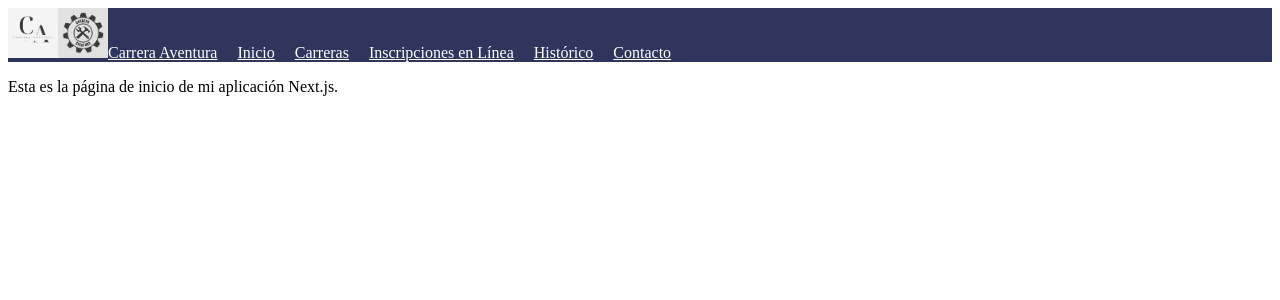
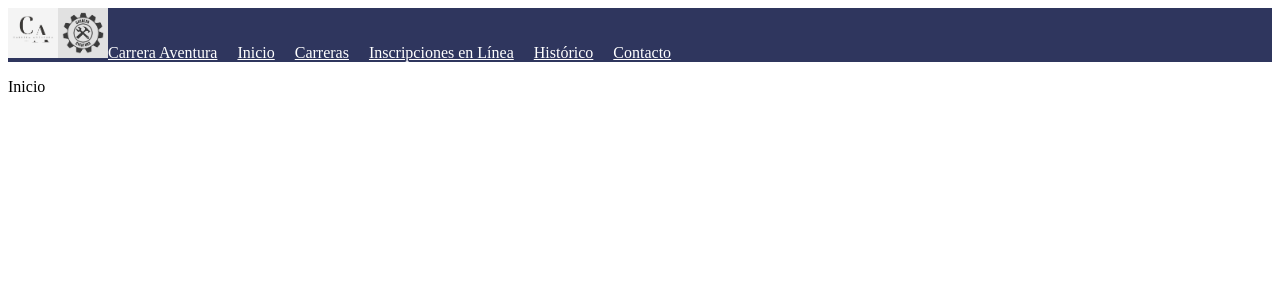
Before and after one commit to ulisesten/nextjs-project1, a Next.js app: page / in a window 1280 px wide. Shown: the top 300 px of the page. Built offline with nearby package versions, Linux system fonts and the light colour scheme.

Commit message:
Fix: contenido de la pagina inicio

```diff
--- a/pages/index.js
+++ b/pages/index.js
@@ -6,7 +6,7 @@ const HomePage = () => {
   return (
     <div>
       <Nav />
-      <p>Esta es la página de inicio de mi aplicación Next.js.</p>
+      <p>Inicio</p>
     </div>
   );
 };
--- a/pages/inscripciones/index.js
+++ b/pages/inscripciones/index.js
@@ -6,7 +6,7 @@ const InscripcionesPage = () => {
   return (
     <div>
       <Nav />
-      <p>Inicio</p>
+      <p>Esta es la página de Inscripciones en Línea</p>
     </div>
   );
 };
```
